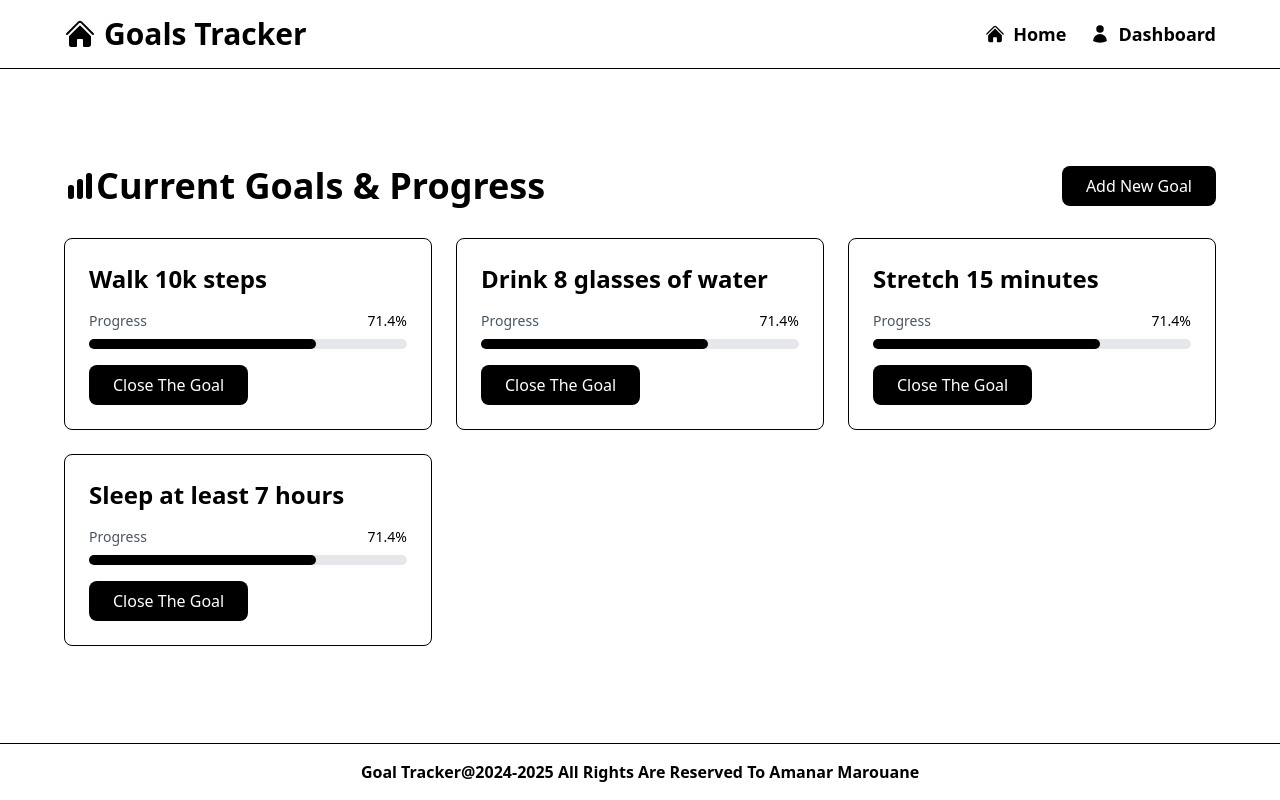
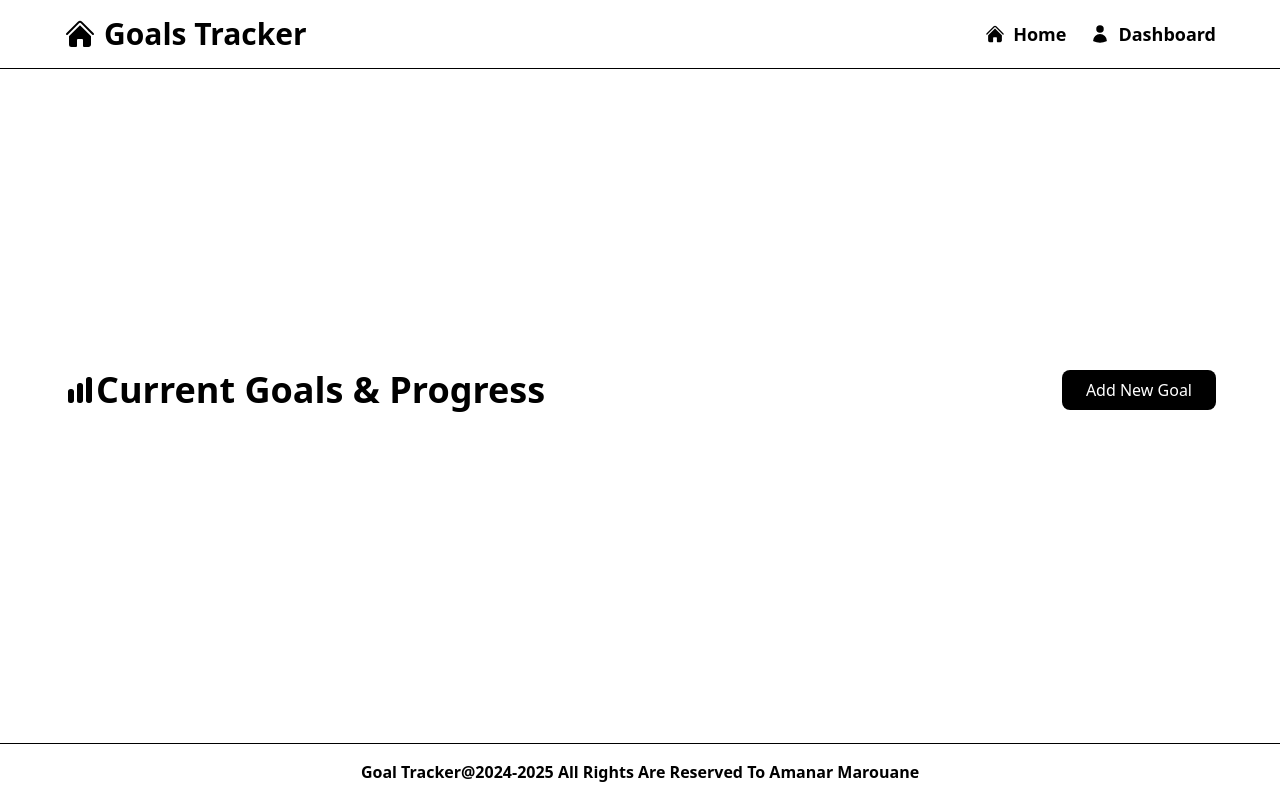
Before and after one commit to Amanar-Marouane/GoalTracker, a React (Vite) app: page /dashboard in a window 1280 px wide. Built offline with nearby package versions, Linux system fonts and the light colour scheme.

Commit message:
Feat Store New Goals

```diff
--- a/src/components/RedirectButton.jsx
+++ b/src/components/RedirectButton.jsx
@@ -1,4 +1,4 @@
-const Button = ({ label, href = '/' }) => {
+const RedirectButton = ({ label, href = '/' }) => {
     return (
         <a href={href}>
             <button className='px-6 py-2 bg-black text-white rounded-lg hover:bg-opacity-90 transition-colors cursor-pointer'>
@@ -8,4 +8,4 @@ const Button = ({ label, href = '/' }) => {
     )
 }
 
-export default Button;
+export default RedirectButton;
--- /dev/null
+++ b/src/components/Store.jsx
@@ -0,0 +1,87 @@
+import React, { useContext, useState } from 'react';
+import { Context } from '../pages/Dashboard';
+
+const Store = () => {
+    const [errors, setErrors] = useState({ title: '', target: '' });
+
+    const [goals, setGoals] = useContext(Context);
+
+    const Store = (e) => {
+        e.preventDefault();
+        const data = new FormData(e.target);
+        let formObject = Object.fromEntries(data.entries());
+
+        const title = formObject.title?.trim();
+        const target = parseFloat(formObject.target);
+
+        setErrors({ title: '', target: '' });
+
+        if (!title) {
+            setErrors(prev => ({ ...prev, title: 'Please enter a valid goal title.' }));
+            return;
+        }
+
+        if (isNaN(target) || target < 1) {
+            setErrors(prev => ({ ...prev, target: 'Target must be a number and at least 1.' }));
+            return;
+        }
+
+        const id = crypto.randomUUID();
+        const goal = {
+            ...formObject,
+            id: id,
+            progress: 0
+        };
+        setGoals(prevGoals => [...prevGoals, goal]);
+        document.getElementById('store').style.display = 'none';
+    };
+
+    return (
+        <div className="fixed inset-0 bg-black bg-opacity-90 flex items-center justify-center z-50 hidden" id="store">
+            <div className="bg-white p-8 rounded-lg shadow-xl w-full max-w-md">
+                <h2 className="text-2xl font-bold text-black mb-6">Add New Goal</h2>
+                <form onSubmit={Store} className="space-y-4">
+                    <div className="space-y-2">
+                        <label htmlFor="form-title" className="block text-sm font-medium text-black">Goal Title</label>
+                        <input
+                            type="text"
+                            name="title"
+                            id="form-title"
+                            className={`w-full px-4 py-2 border ${errors.title ? 'border-red-500' : 'border-black'} rounded-lg focus:outline-none focus:ring-2 focus:ring-black`}
+                            placeholder="e.g., Walk 10k steps"
+                        />
+                        {errors.title && <p className="text-red-500 text-sm mt-1">{errors.title}</p>}
+                    </div>
+                    <div className="space-y-2">
+                        <label htmlFor="form-target" className="block text-sm font-medium text-black">Target Value</label>
+                        <input
+                            type="number"
+                            name="target"
+                            id="form-target"
+                            className={`w-full px-4 py-2 border ${errors.target ? 'border-red-500' : 'border-black'} rounded-lg focus:outline-none focus:ring-2 focus:ring-black`}
+                            placeholder="e.g., 10000"
+                        />
+                        {errors.target && <p className="text-red-500 text-sm mt-1">{errors.target}</p>}
+                    </div>
+                    <div className="flex gap-4 pt-4">
+                        <button
+                            type="submit"
+                            className="px-6 py-2 bg-black text-white rounded-lg hover:bg-opacity-90 transition-colors cursor-pointer flex-1"
+                        >
+                            Add Goal
+                        </button>
+                        <button
+                            type="button"
+                            onClick={() => document.getElementById('store').style.display = 'none'}
+                            className="px-6 py-2 border border-black text-black rounded-lg hover:bg-gray-100 transition-colors cursor-pointer flex-1"
+                        >
+                            Cancel
+                        </button>
+                    </div>
+                </form>
+            </div>
+        </div>
+    )
+}
+
+export default Store;
--- a/src/pages/Dashboard.jsx
+++ b/src/pages/Dashboard.jsx
@@ -1,42 +1,32 @@
+import React, { useState, useEffect } from 'react';
 import AppLayout from './../layouts/AppLayout';
 import RedirectButton from './../components/RedirectButton';
 import { ChartBarIcon } from '@heroicons/react/24/solid';
+import Store from './../components/Store';
+
+export const Context = React.createContext();
 
 const Dashboard = () => {
-    const current_goals = [
-        {
-            "id": "1",
-            "title": "Walk 10k steps",
-            "target": 10000,
-            "progress": 8000
-        },
-        {
-            "id": "2",
-            "title": "Drink 8 glasses of water",
-            "target": 8,
-            "progress": 3
-        },
-        {
-            "id": "4",
-            "title": "Stretch 15 minutes",
-            "target": 15,
-            "progress": 10
-        },
-        {
-            "id": "5",
-            "title": "Sleep at least 7 hours",
-            "target": 7,
-            "progress": 5
-        }
-    ]
+    const [goals, setGoals] = useState(JSON.parse(localStorage.getItem('goals')) || []);
+
+    useEffect(() => {
+        localStorage.setItem('goals', JSON.stringify(goals));
+    }, [goals]);
 
     const getPercentage = (progress, target) => {
         if (target === 0) return 0;
         return (progress / target) * 100;
     };
 
+    const Add = () => {
+        let storeForm = document.getElementById('store');
+        storeForm.style.display = 'flex';
+    }
+
     return (
         <AppLayout>
+            <Context.Provider value={[goals, setGoals]}>
+                <Store />
                 <section className='bg-white min-h-fit space-y-8 py-12 px-8'>
                     <div className='max-w-6xl mx-auto'>
                         <div className='flex items-center justify-between gap-2 mb-8'>
@@ -44,10 +34,12 @@ const Dashboard = () => {
                                 <ChartBarIcon className="h-8 w-8 text-black" />
                                 <h1 className='text-4xl font-bold text-black'>Current Goals & Progress</h1>
                             </div>
-                        <RedirectButton label={'Add New Goal'} href='/new' />
+                            <button onClick={Add} className='px-6 py-2 bg-black text-white rounded-lg hover:bg-opacity-90 transition-colors cursor-pointer add-new'>
+                                Add New Goal
+                            </button>
                         </div>
                         <div className='grid grid-cols-1 md:grid-cols-2 lg:grid-cols-3 gap-6'>
-                        {current_goals.map(goal => (
+                            {goals.map(goal => (
                                 <div key={goal.id} className='bg-white border border-black rounded-lg p-6 space-y-4 hover:shadow-lg transition-shadow cursor-pointer'>
                                     <div className='space-y-2'>
                                         <h2 className='text-2xl font-bold text-black'>{goal.title}</h2>
@@ -72,6 +64,7 @@ const Dashboard = () => {
                         </div>
                     </div>
                 </section>
+            </Context.Provider>
         </AppLayout>
     )
 }
```
Lines whose indentation alone changed are shown as unchanged.
